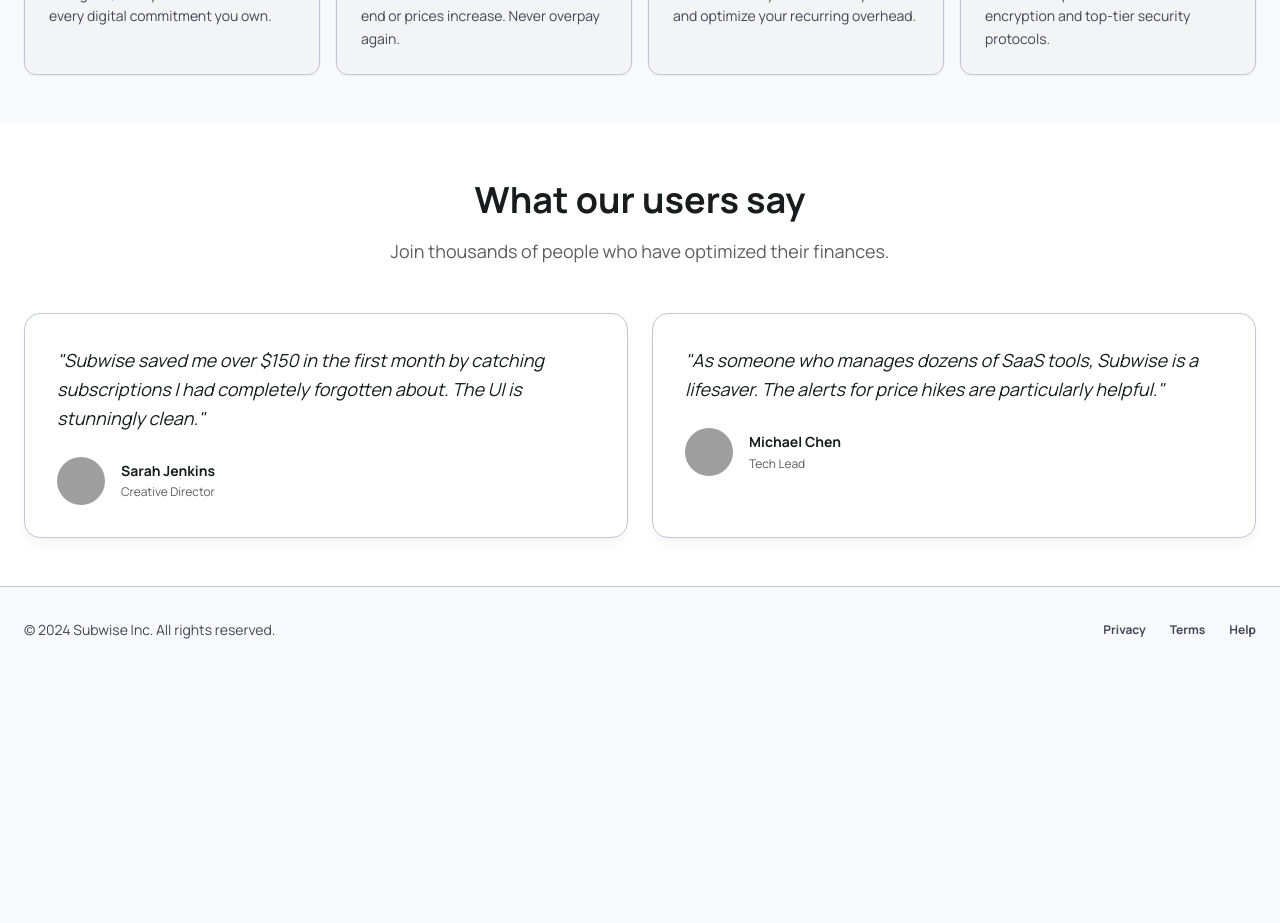
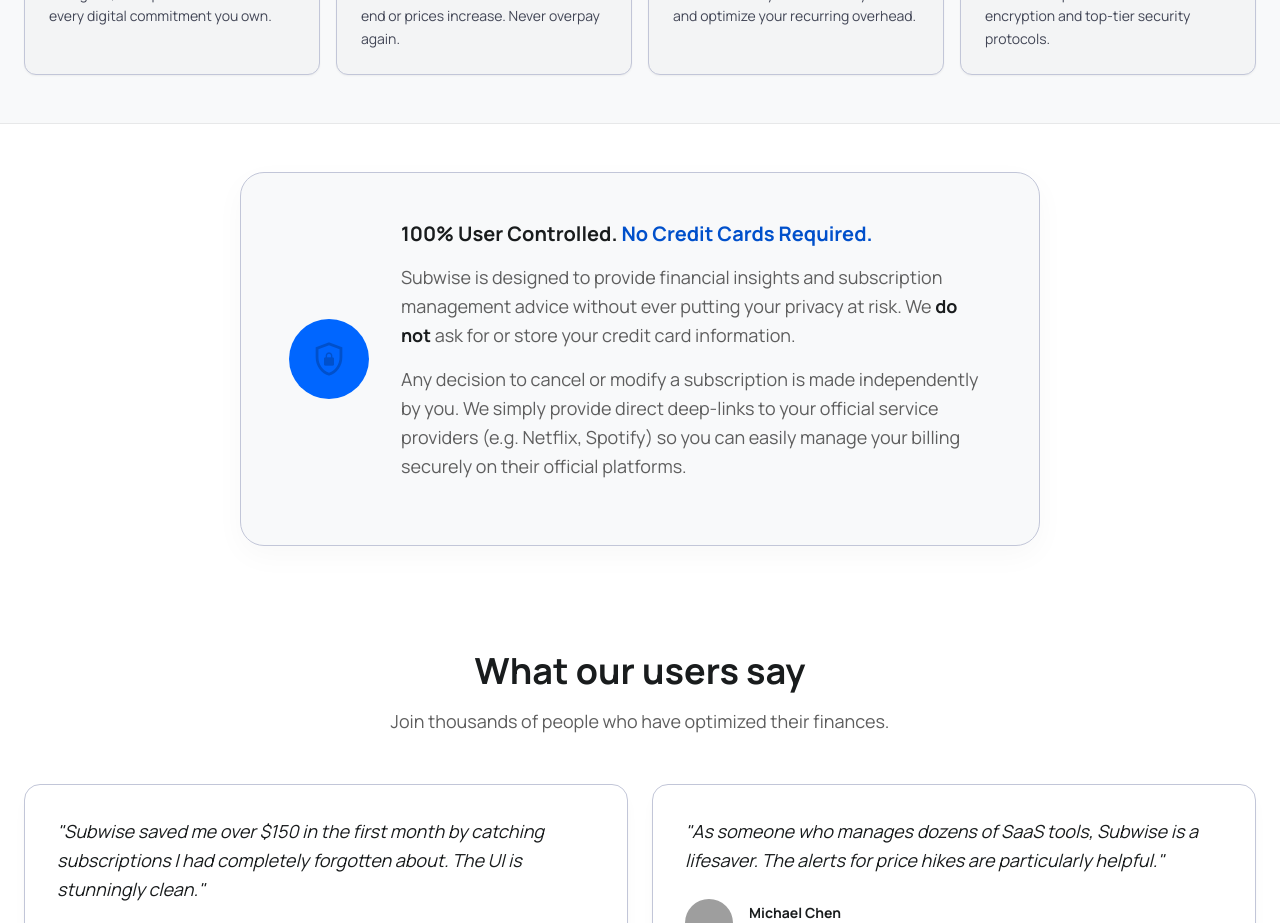
Before and after one commit to nadavp777-king/subscriptions-manager, a React (Vite) app: page / in a window 1280 px wide. Shown: the part 1140-2063 px from the top of the page. Before the commit the page ends 1813 px from the top, so only its background shows below. Built offline with nearby package versions, Linux system fonts and the light colour scheme; no server answers; grey boxes are pictures that could not be loaded.

Commit message:
Add TrustSection for legal and privacy statements

```diff
--- a/src/components/SetupWizard/SetupWizard.css
+++ b/src/components/SetupWizard/SetupWizard.css
@@ -187,6 +187,13 @@
   gap: var(--spacing-md);
 }
 
+@media (max-width: 600px) {
+  .custom-sub-form .form-group-row {
+    flex-direction: column;
+    gap: var(--spacing-sm);
+  }
+}
+
 .custom-sub-form .form-group-row .form-group {
   flex: 1;
 }
--- /dev/null
+++ b/src/components/TrustSection/TrustSection.css
@@ -0,0 +1,70 @@
+.trust-section {
+  padding: var(--spacing-xxl) var(--spacing-lg);
+  background-color: var(--color-surface-container-lowest);
+  border-top: 1px solid var(--color-surface-container-high);
+}
+
+.trust-container {
+  max-width: 800px;
+  margin: 0 auto;
+  display: flex;
+  flex-direction: column;
+  align-items: center;
+  text-align: center;
+  gap: var(--spacing-xl);
+  padding: var(--spacing-xl);
+  background: var(--color-surface);
+  border-radius: var(--radius-xl);
+  border: 1px solid var(--color-outline-variant);
+  box-shadow: 0px 10px 30px rgba(0, 0, 0, 0.03);
+}
+
+.trust-icon {
+  width: 80px;
+  height: 80px;
+  background-color: var(--color-primary-container);
+  border-radius: var(--radius-full);
+  display: flex;
+  align-items: center;
+  justify-content: center;
+}
+
+.trust-icon .material-symbols-outlined {
+  font-size: 40px;
+  color: var(--color-primary);
+}
+
+.trust-content h2 {
+  font-size: var(--font-heading-lg-size);
+  color: var(--color-on-surface);
+  margin-bottom: var(--spacing-md);
+  line-height: 1.3;
+}
+
+.trust-content h2 span {
+  color: var(--color-primary);
+}
+
+.trust-content p {
+  font-size: var(--font-body-lg-size);
+  color: var(--color-secondary);
+  line-height: 1.6;
+  margin-bottom: var(--spacing-md);
+}
+
+.trust-content p strong {
+  color: var(--color-on-surface);
+  font-weight: 700;
+}
+
+@media (min-width: 768px) {
+  .trust-container {
+    flex-direction: row;
+    text-align: left;
+    padding: var(--spacing-xxl);
+  }
+
+  .trust-icon {
+    flex-shrink: 0;
+  }
+}
--- /dev/null
+++ b/src/components/TrustSection/TrustSection.jsx
@@ -0,0 +1,27 @@
+import React from 'react';
+import './TrustSection.css';
+
+const TrustSection = () => {
+  return (
+    <section className="trust-section">
+      <div className="trust-container">
+        <div className="trust-icon">
+          <span className="material-symbols-outlined">shield_lock</span>
+        </div>
+        <div className="trust-content">
+          <h2>100% User Controlled. <span>No Credit Cards Required.</span></h2>
+          <p>
+            Subwise is designed to provide financial insights and subscription management advice without ever putting your privacy at risk.
+            We <strong>do not</strong> ask for or store your credit card information.
+          </p>
+          <p>
+            Any decision to cancel or modify a subscription is made independently by you.
+            We simply provide direct deep-links to your official service providers (e.g. Netflix, Spotify) so you can easily manage your billing securely on their official platforms.
+          </p>
+        </div>
+      </div>
+    </section>
+  );
+};
+
+export default TrustSection;
--- a/src/pages/OnboardingPage/OnboardingPage.jsx
+++ b/src/pages/OnboardingPage/OnboardingPage.jsx
@@ -1,6 +1,7 @@
 import React from 'react';
 import HeroSection from '../../components/HeroSection/HeroSection';
 import FeaturesSection from '../../components/FeaturesSection/FeaturesSection';
+import TrustSection from '../../components/TrustSection/TrustSection';
 import TestimonialsSection from '../../components/TestimonialsSection/TestimonialsSection';
 
 const OnboardingPage = () => {
@@ -8,6 +9,7 @@
     <>
       <HeroSection />
       <FeaturesSection />
+      <TrustSection />
       <TestimonialsSection />
     </>
   );
```
